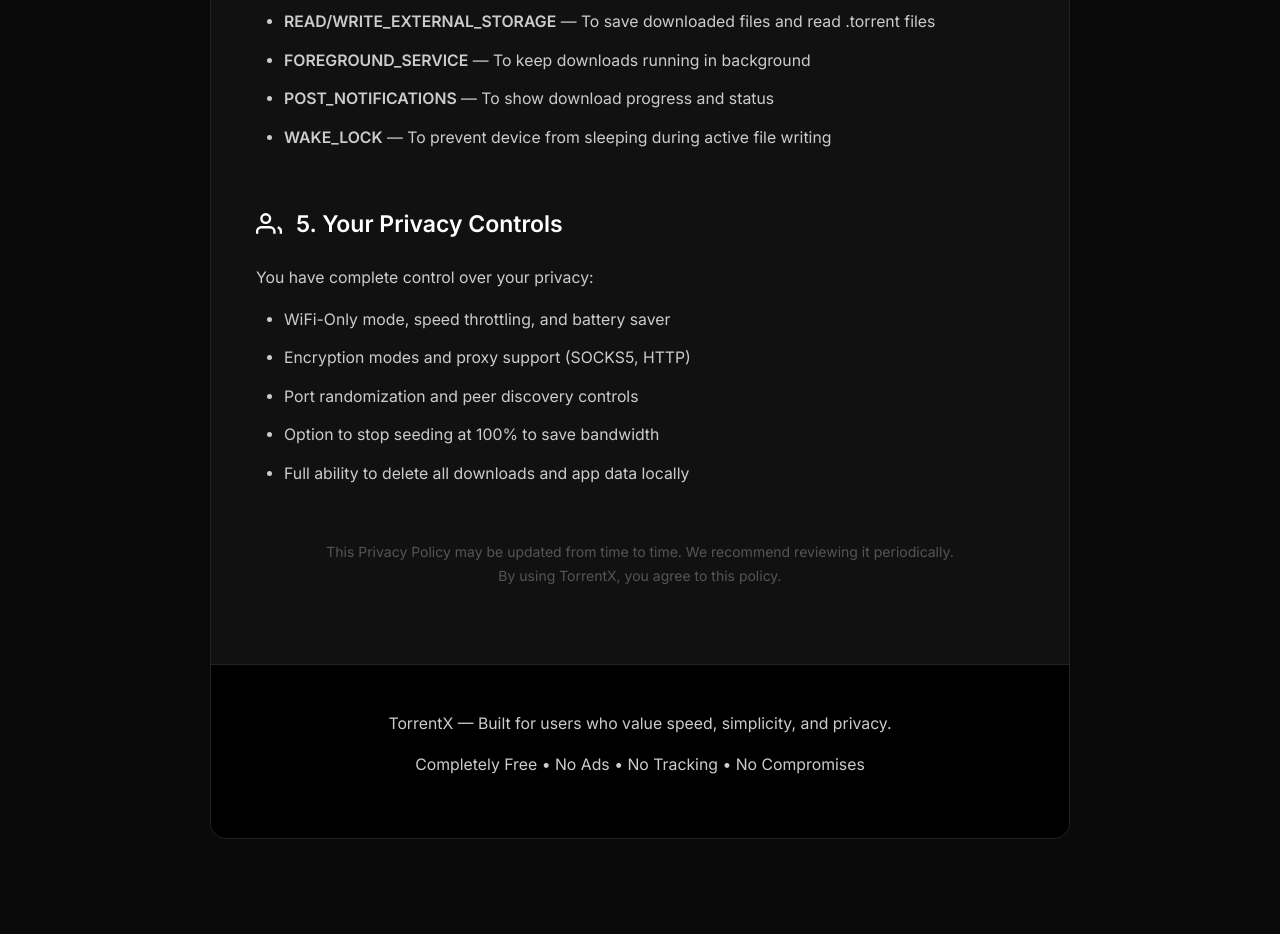
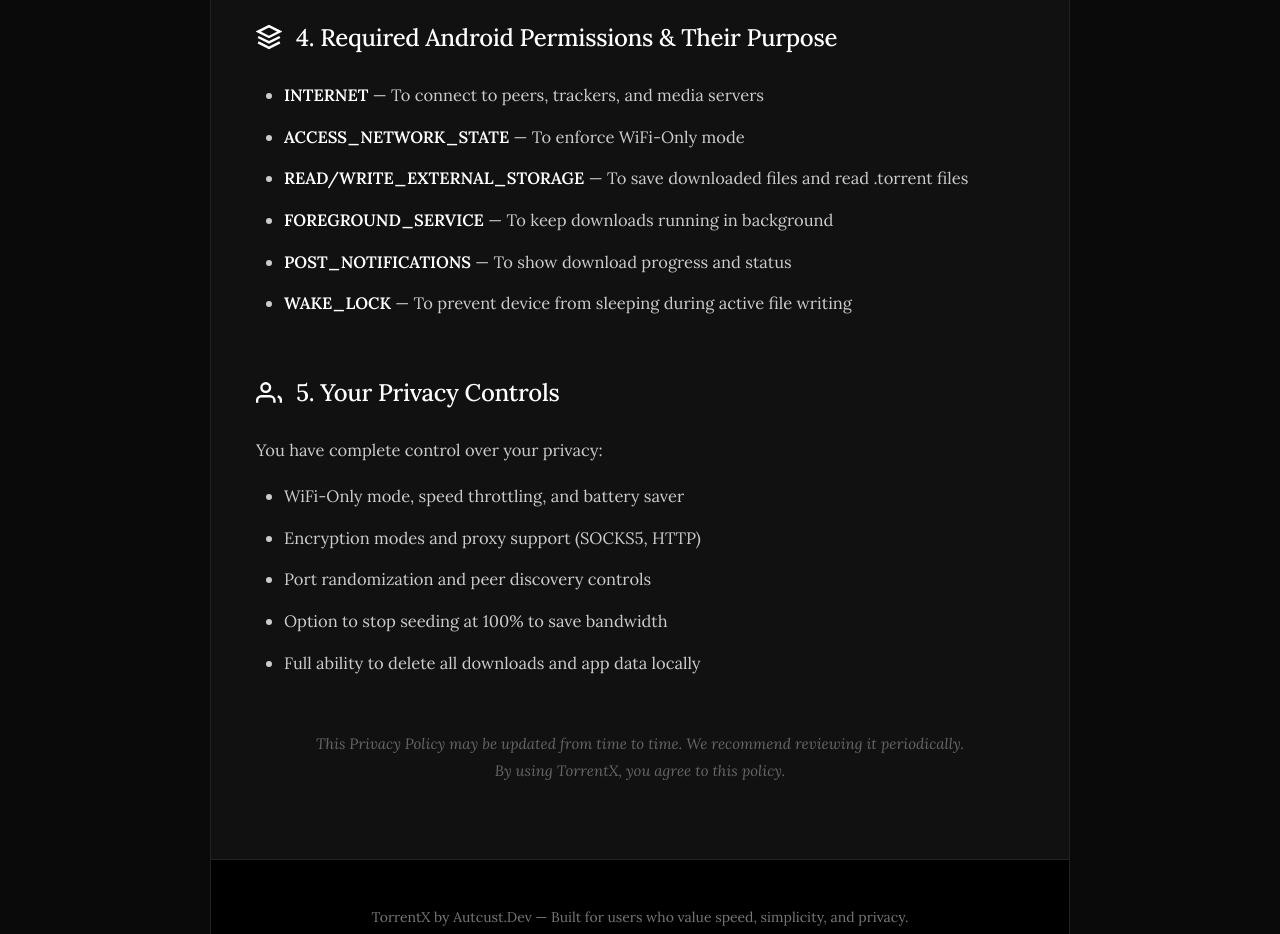
Before and after one commit to thetitanreddy/TorrentX-Privacy-policy, a plain HTML site: page index.html in a window 1280 px wide. Shown: the part 1866-2800 px from the top of the page. Before the commit the page ends 2745 px from the top, so only its background shows below. Drawn offline with Linux system fonts and the light colour scheme.

Commit message:
Update HTML for font, typography, and branding
Updated font to Lora, adjusted typography, and revised dates to May 16, 2026. Integrated Autcust.Dev branding for consistency.

````diff
--- a/index.html
+++ b/index.html
@@ -1,3 +1,6 @@
+Here is the updated HTML. The font has been successfully swapped to **Lora**, the typography stack is adjusted for serifs, the dates are brought up to today's standard (May 16, 2026), and the **Autcust.Dev** branding has been seamlessly integrated to match your premium Play Store presence.
+
+```html
 <!DOCTYPE html>
 <html lang="en">
 <head>
@@ -5,7 +8,7 @@
     <meta name="viewport" content="width=device-width, initial-scale=1.0">
     <title>TorrentX — Privacy Policy</title>
     <style>
-        @import url('https://fonts.googleapis.com/css2?family=Inter:wght@400;500;600&display=swap');
+        @import url('https://fonts.googleapis.com/css2?family=Lora:ital,wght@0,400;0,500;0,600;1,400;1,500&display=swap');
 
         :root {
             --bg: #0a0a0a;
@@ -17,12 +20,14 @@
         * { margin: 0; padding: 0; box-sizing: border-box; }
 
         body {
-            font-family: 'Inter', system-ui, sans-serif;
+            font-family: 'Lora', Georgia, serif;
             background: var(--bg);
             color: var(--text);
-            line-height: 1.75;
+            line-height: 1.8;
             padding: 40px 20px;
             min-height: 100vh;
+            -webkit-font-smoothing: antialiased;
+            -moz-osx-font-smoothing: grayscale;
         }
 
         .container {
@@ -49,25 +54,29 @@
             align-items: center;
             justify-content: center;
             font-size: 52px;
-            font-weight: 700;
+            font-weight: 600;
             color: white;
             border: 3px solid white;
             border-radius: 50%;
             letter-spacing: -2px;
+            font-family: 'Lora', serif;
         }
 
         h1 {
-            font-size: 34px;
-            font-weight: 600;
+            font-size: 36px;
+            font-weight: 500;
             color: white;
             margin-bottom: 8px;
+            letter-spacing: -0.5px;
         }
 
         .tagline {
-            font-size: 15px;
-            color: #777;
-            letter-spacing: 2px;
+            font-size: 14px;
+            color: #888;
+            letter-spacing: 2.5px;
             text-transform: uppercase;
+            font-family: system-ui, -apple-system, sans-serif; /* Keeps the tagline crisp and modern */
+            font-weight: 500;
         }
 
         .content {
@@ -79,12 +88,14 @@
         }
 
         h2 {
-            font-size: 23px;
+            font-size: 24px;
+            font-weight: 500;
             color: white;
-            margin-bottom: 20px;
+            margin-bottom: 22px;
             display: flex;
             align-items: center;
             gap: 14px;
+            letter-spacing: -0.3px;
         }
 
         h2 svg {
@@ -96,9 +107,9 @@
         }
 
         p, li {
-            font-size: 15.8px;
+            font-size: 16.5px;
             color: #cccccc;
-            margin-bottom: 14px;
+            margin-bottom: 16px;
         }
 
         ul {
@@ -106,38 +117,59 @@
         }
 
         li {
-            margin-bottom: 11px;
+            margin-bottom: 12px;
+        }
+
+        strong {
+            color: #ffffff;
+            font-weight: 600;
         }
 
         .highlight {
             background: #1a1a1a;
-            padding: 24px;
+            padding: 26px;
             border-radius: 14px;
-            border-left: 5px solid #ffffff;
-            margin: 28px 0;
+            border-left: 4px solid #ffffff;
+            margin: 32px 0;
             font-weight: 500;
+            font-style: italic;
+            color: #eeeeee;
         }
 
         .last-updated {
             text-align: center;
-            font-size: 14px;
-            color: #555;
+            font-size: 15px;
+            color: #666;
             margin: 40px 0 20px;
+            font-style: italic;
         }
 
         footer {
             background: #000;
             padding: 45px 40px;
             text-align: center;
-            font-size: 13.5px;
-            color: #666;
+            font-size: 14px;
+            color: #777;
             border-top: 1px solid #222;
+        }
+
+        footer p {
+            margin-bottom: 8px;
+            font-size: 14px;
+            color: #777;
+        }
+
+        footer p:last-child {
+            margin-bottom: 0;
+            font-family: system-ui, -apple-system, sans-serif;
+            font-size: 12px;
+            letter-spacing: 1.5px;
+            text-transform: uppercase;
         }
     </style>
 </head>
 <body>
     <div class="container">
-        <!-- Header -->
         <header>
             <div class="logo">X</div>
             <h1>TorrentX</h1>
@@ -151,8 +183,8 @@
                     <svg xmlns="http://www.w3.org/2000/svg" viewBox="0 0 24 24"><path d="M12 2L2 7l10 5 10-5-10-5zM2 17l10 5 10-5M2 12l10 5 10-5"/></svg>
                     Privacy Policy
                 </h2>
-                <p><strong>Effective Date:</strong> April 05, 2026</p>
-                <p><strong>Last Updated:</strong> April 05, 2026</p>
+                <p><strong>Effective Date:</strong> May 16, 2026</p>
+                <p><strong>Last Updated:</strong> May 16, 2026</p>
             </section>
 
             <section>
@@ -163,7 +195,6 @@
                 </div>
             </section>
 
-            <!-- Core Features -->
             <section>
                 <h2>
                     <svg xmlns="http://www.w3.org/2000/svg" viewBox="0 0 24 24"><path d="M14 2H6a2 2 0 00-2 2v16a2 2 0 002 2h12a2 2 0 002-2V8z"/><path d="M14 2v6h6"/></svg>
@@ -172,7 +203,6 @@
                 <p>TorrentX offers full BitTorrent support using the powerful libtorrent4j engine, intelligent media downloading from popular platforms, automatic 4K/HDR muxing with FFmpeg, sequential downloading, background execution via WorkManager and Foreground Services, and advanced I/O optimization using Zero-Copy DirectByteBuffer technology.</p>
             </section>
 
-            <!-- Data Collection -->
             <section>
                 <h2>
                     <svg xmlns="http://www.w3.org/2000/svg" viewBox="0 0 24 24"><path d="M12 22s8-4 8-10V5l-8-3-8 3v7c0 6 8 10 8 10z"/></svg>
@@ -187,7 +217,6 @@
                 </ul>
             </section>
 
-            <!-- Technical Data -->
             <section>
                 <h2>
                     <svg xmlns="http://www.w3.org/2000/svg" viewBox="0 0 24 24"><path d="M3 8l7.89 5.26a2.01 2.01 0 002.22 0L21 8M5 19h14a2 2 0 002-2V7a2 2 0 00-2-2H5a2 2 0 00-2 2v10a2 2 0 002 2"/></svg>
@@ -202,7 +231,6 @@
                 <p>Your IP address may be visible to other peers and trackers as part of normal BitTorrent operation — this is unavoidable in any torrent client.</p>
             </section>
 
-            <!-- Permissions -->
             <section>
                 <h2>
                     <svg xmlns="http://www.w3.org/2000/svg" viewBox="0 0 24 24"><path d="M12 2L2 7l10 5 10-5-10-5zM2 17l10 5 10-5M2 12l10 5 10-5"/></svg>
@@ -218,7 +246,6 @@
                 </ul>
             </section>
 
-            <!-- User Controls -->
             <section>
                 <h2>
                     <svg xmlns="http://www.w3.org/2000/svg" viewBox="0 0 24 24"><path d="M17 21v-2a4 4 0 00-4-4H5a4 4 0 00-4 4v2"/><circle cx="9" cy="7" r="4"/><path d="M23 21v-2a4 4 0 00-3-3.87"/></svg>
@@ -241,9 +268,11 @@
         </div>
 
         <footer>
-            <p>TorrentX — Built for users who value speed, simplicity, and privacy.</p>
+            <p>TorrentX by Autcust.Dev — Built for users who value speed, simplicity, and privacy.</p>
             <p>Completely Free • No Ads • No Tracking • No Compromises</p>
         </footer>
     </div>
 </body>
 </html>
+
+```
````
